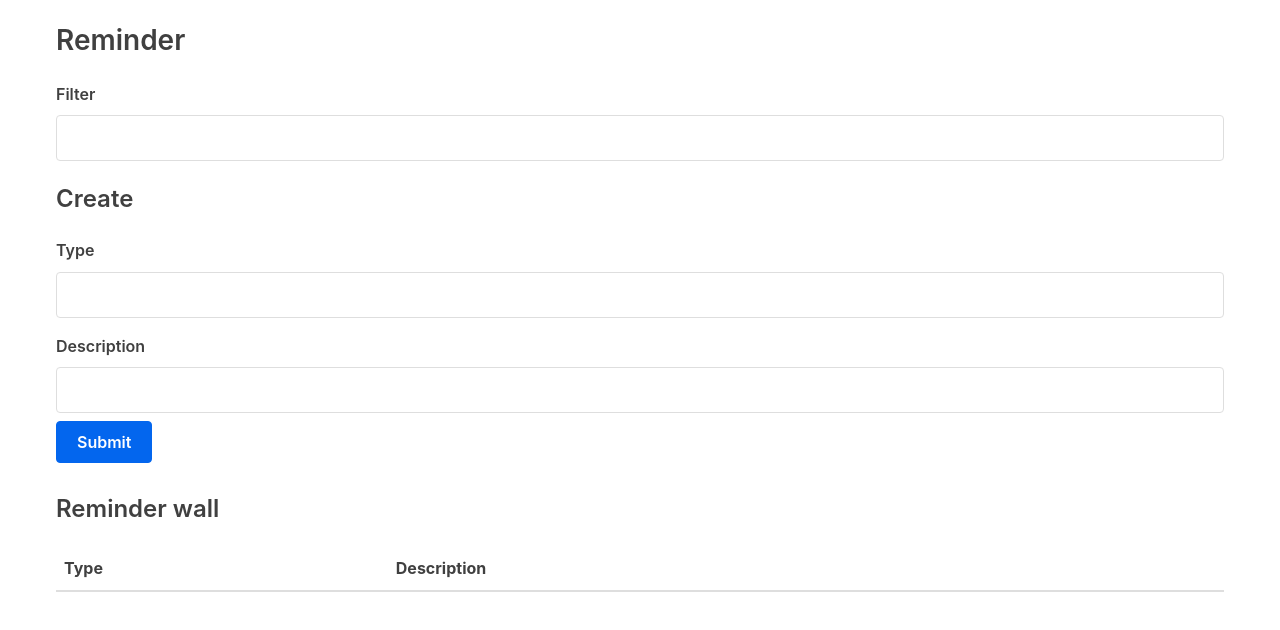
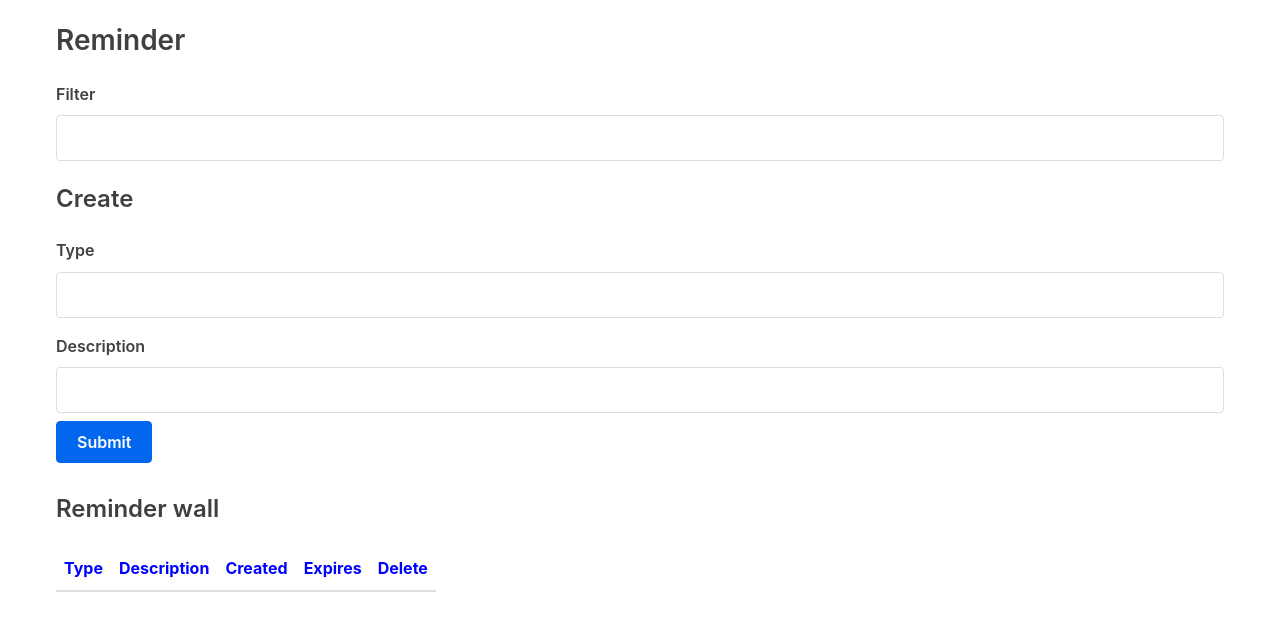
Before and after one commit to eSerrano24/Reminder_app, a React (Create React App) app: page / in a window 1280 px wide. Shown: the top 630 px of the page. Built offline with nearby package versions, Linux system fonts and the light colour scheme.

Commit message:
added expires row

```diff
--- a/src/Table.js
+++ b/src/Table.js
@@ -4,8 +4,8 @@ const Table = props => {
   const { characterData, removeCharacter } = props;
 
   return (
-    <table>
-      <TableHeader />
+    <table style={{color: "blue", width: "auto"}}>
+      <TableHeader  />
       <TableBody
         characterData={characterData}
         removeCharacter={removeCharacter}
@@ -20,9 +20,9 @@ let TableHeader = () => {
       <tr>
         <th>Type</th>
         <th>Description</th>
-
-        <th></th>
-        <th></th>
+        <th style={{textAlign: "center"}}>Created</th>
+        <th style={{textAlign: "center"}}>Expires</th>
+        <th style={{textAlign: "center"}}>Delete</th>
       </tr>
     </thead>
   );
@@ -35,6 +35,7 @@ let TableBody = props => {
         <td>{row.type}</td>
         <td>{row.description}</td>
         <td>{new Date().toLocaleDateString('default', {month: 'long'})+'/'+new Date().getDate()+'/'+ new Date().getFullYear()}</td>
+        <td>[edit]</td>
         <td>
           <button onClick={() => props.removeCharacter(index)}>Delete</button>
         </td>
```
